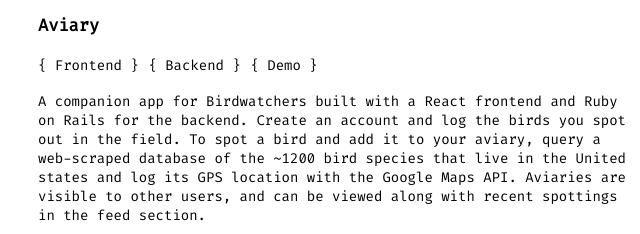
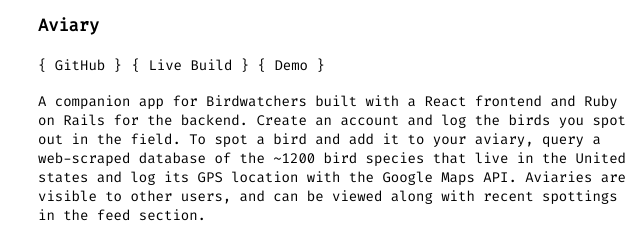
Before and after one commit to sambencivengo/personal-site, a website: page index.html in a window 1280 px wide. Shown: the part 228-462 px from the top of the page, 0-640 px from the left. Drawn offline with Linux system fonts and the light colour scheme; no server answers.

Commit message:
added live Aviary link git push

```diff
--- a/index.html
+++ b/index.html
@@ -77,17 +77,13 @@
 					<img src="./pics/react.png" alt="" class="logo"> -->
 					<a
 						class="portfolio-link"
-						href="https://github.com/sambencivengo/aviary-frontend"
-						>{ Frontend }</a
+						href="https://github.com/sambencivengo/Aviary"
+						>{ GitHub }</a
 					>
-
-					<a
+						<a
 						class="portfolio-link"
-						href="https://github.com/sambencivengo/aviary-backend"
-					>
-						{ Backend }</a
-					>
-
+						href="https://aviary-sambencivengo.herokuapp.com/"
+						> { Live Build } </a>
 					<a class="portfolio-link" href="https://www.youtube.com/watch?v=sht5O3-vk3Q&feature=youtu.be">{ Demo }</a>
 				</span>
 
--- a/index.js
+++ b/index.js
@@ -22,5 +22,4 @@
 		blogElement.append(lineBreak);
 	}
 });
-
 console.log(blog);
```
